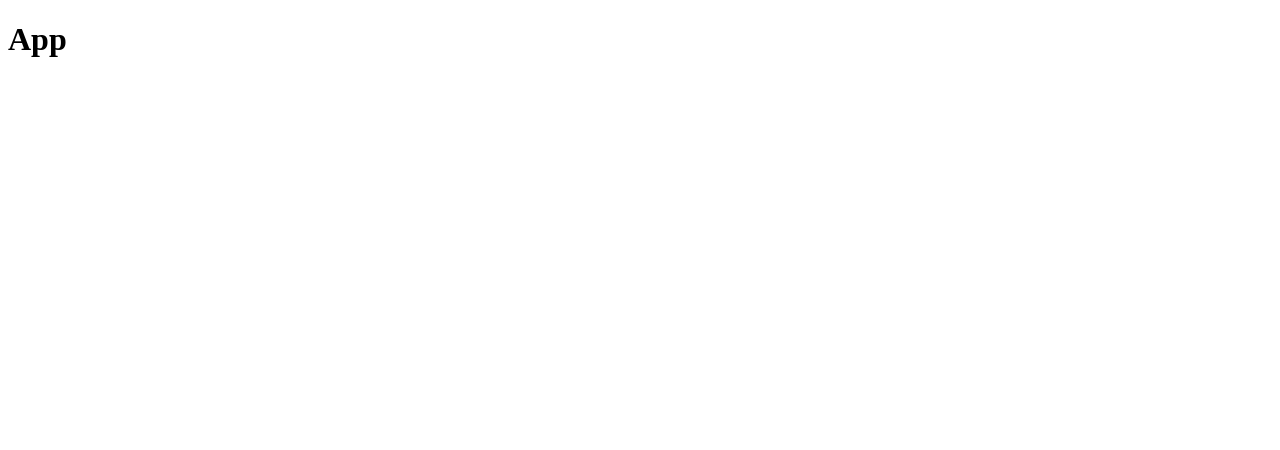
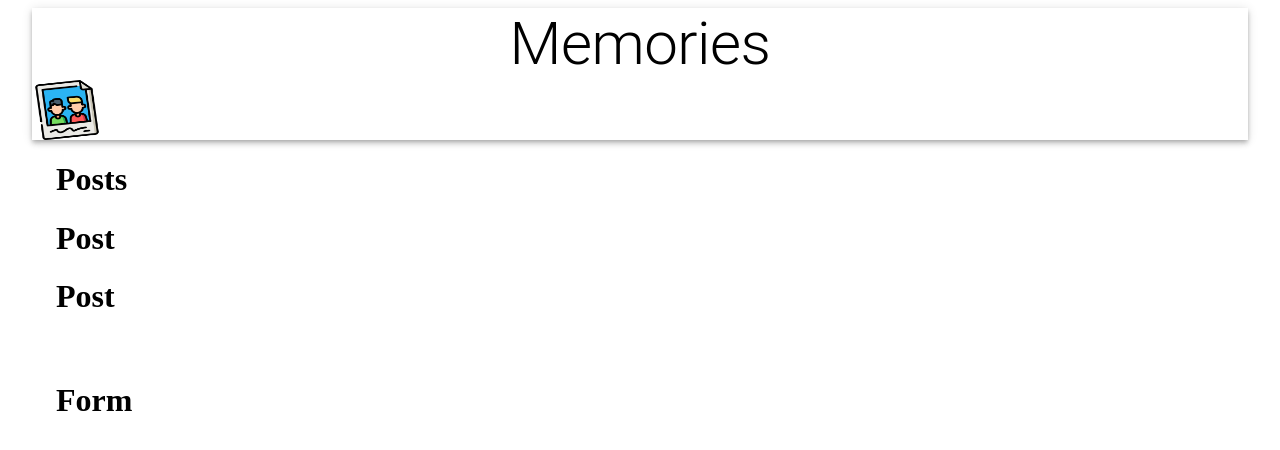
Before and after one commit to DrSheya/memories, a React (Create React App) app in the folder client/: page / in a window 1280 px wide. Shown: the top 450 px of the page. Built offline with nearby package versions, Linux system fonts and the light colour scheme.

Commit message:
adding components

```diff
--- a/client/package.json
+++ b/client/package.json
@@ -3,6 +3,10 @@
   "version": "0.1.0",
   "private": true,
   "dependencies": {
+    "@emotion/react": "^11.11.1",
+    "@emotion/styled": "^11.11.0",
+    "@material-ui/core": "^4.12.4",
+    "@mui/material": "^5.13.4",
     "@testing-library/jest-dom": "^5.16.5",
     "@testing-library/react": "^13.4.0",
     "@testing-library/user-event": "^13.5.0",
--- a/client/src/App.js
+++ b/client/src/App.js
@@ -1,10 +1,31 @@
-import React from "react";
+import React, { Component } from 'react';
+import Form from './components/Form/Form.js';
+import Posts from './components/Posts/Posts.js';
+import Post from './components/Posts/Post/Post.js';
 
+import { Container, AppBar, Typography, Grow, Grid } from '@material-ui/core';
+
+import memories from './images/memories.png';
 const App = () => {
     return (
-        <div>
-            <h1>App</h1>
-        </div>
+        <Container maxidth="lg">
+            <AppBar position="static" color="inherit">
+                <Typography variant="h2" align="center">Memories</Typography>
+                <img src={memories} alt="memories" height="60" width="70" ></img>
+            </AppBar>
+            <Grow in>
+                <Container>
+                    <Grid container justifyContent='space-between' alignItems='stretch' spacing={3}>
+                        <Grid item xs={12} sm={7}>
+                            <Posts />
+                        </Grid>
+                        <Grid item xs={12} sm={7}>
+                            <Form />
+                        </Grid>
+                    </Grid>
+                </Container>
+            </Grow>
+        </Container>
     );
 }
 
--- /dev/null
+++ b/client/src/components/Form/Form.js
@@ -0,0 +1,9 @@
+import React from "react";
+
+const Form = () => {
+    return (
+        <h1>Form</h1>
+    );
+}
+
+export default Form;
--- /dev/null
+++ b/client/src/components/Posts/Post/Post.js
@@ -0,0 +1,9 @@
+import React from "react";
+
+const Post = () => {
+    return (
+        <h1>Post</h1>
+    );
+}
+
+export default Post;
--- /dev/null
+++ b/client/src/components/Posts/Posts.js
@@ -0,0 +1,16 @@
+import React from "react";
+import Post from './Post/Post';
+
+const Posts = () => {
+    return (
+        <>
+            <h1>Posts</h1>
+            <Post/>
+            <Post/>
+
+        </>
+
+    );
+}
+
+export default Posts;
--- a/client/src/index.js
+++ b/client/src/index.js
@@ -1,6 +1,6 @@
 import React from 'react';
-import ReactDom from 'react-dom';
+import { createRoot } from 'react-dom';
 
 import App from './App';
 
-ReactDom.render (<App/>, document.getElementById('root'));
+createRoot(document.getElementById('root')).render(<App />);
```
Also changed, not shown: client/src/components/Form/styles.js (added), client/src/components/Posts/Post/styles.js (added), client/src/components/Posts/styles.js (added), client/src/images/memories.png (added), 1 other file (tests, documents, lock files or other folders).
